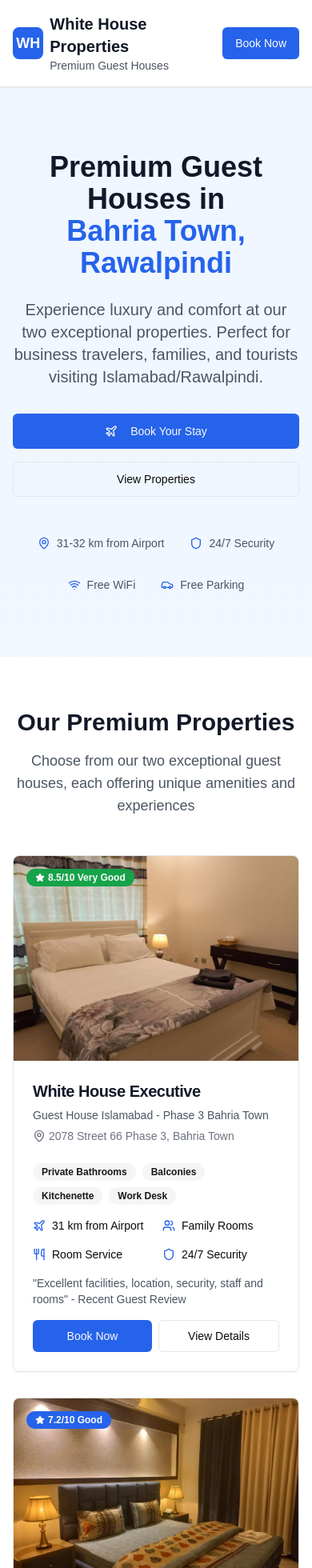
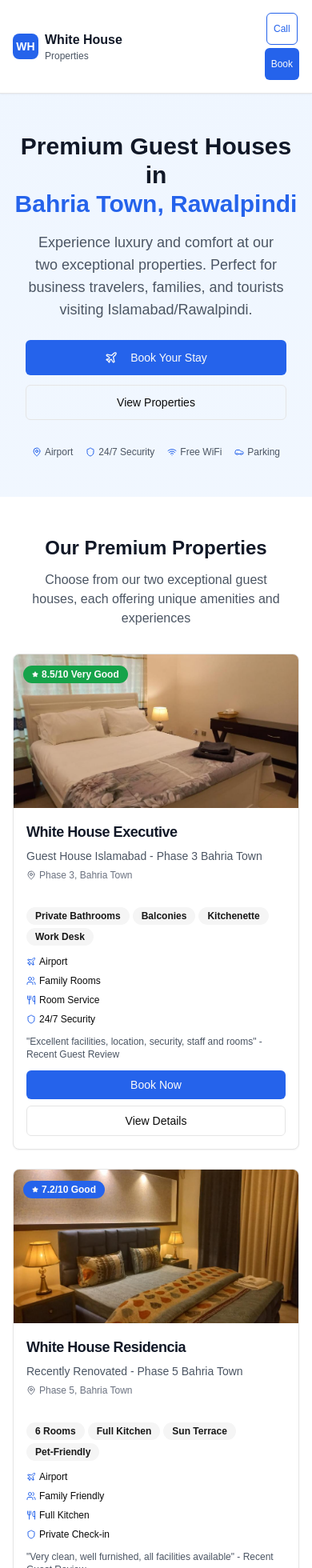
Before and after one commit to Khizar-Shahid/WhiteHouseProperties, a Next.js app: page / in a window 390 px wide. Shown: the top 1960 px of the page at 80% size. Built offline with nearby package versions, Linux system fonts and the light colour scheme.

Commit message:
Improve mobile responsiveness: fix button layout, add responsive text, optimize header for mobile devices

```diff
--- a/app/page.tsx
+++ b/app/page.tsx
@@ -16,12 +16,16 @@ export default function HomePage() {
         <div className="container mx-auto px-4 py-4">
           <div className="flex items-center justify-between">
             <div className="flex items-center space-x-2">
-              <div className="w-10 h-10 bg-blue-600 rounded-lg flex items-center justify-center">
-                <span className="text-white font-bold text-lg">WH</span>
+              <div className="w-8 h-8 md:w-10 md:h-10 bg-blue-600 rounded-lg flex items-center justify-center">
+                <span className="text-white font-bold text-sm md:text-lg">WH</span>
               </div>
-              <div>
-                <h1 className="text-xl font-bold text-gray-900">White House Properties</h1>
-                <p className="text-sm text-gray-600">Premium Guest Houses</p>
+              <div className="hidden sm:block">
+                <h1 className="text-lg md:text-xl font-bold text-gray-900">White House Properties</h1>
+                <p className="text-xs md:text-sm text-gray-600">Premium Guest Houses</p>
+              </div>
+              <div className="sm:hidden">
+                <h1 className="text-base font-bold text-gray-900">White House</h1>
+                <p className="text-xs text-gray-600">Properties</p>
               </div>
             </div>
             <nav className="hidden md:flex space-x-6">
@@ -38,31 +42,60 @@ export default function HomePage() {
                 Contact
               </Link>
             </nav>
-            <Button className="bg-blue-600 hover:bg-blue-700" onClick={() => openWhatsApp()}>Book Now</Button>
+            <div className="flex flex-col sm:flex-row items-center space-y-1 sm:space-y-0 sm:space-x-4">
+              <a href="tel:+923390097397">
+                <Button
+                  variant="outline"
+                  className="text-blue-600 hover:text-blue-700 hover:bg-blue-50 border-blue-600 text-xs md:text-sm px-2 md:px-4"
+                >
+                  <span className="hidden md:inline">Call Us: </span>
+                  <span className="md:hidden">Call</span>
+                </Button>
+              </a>
+              <Button
+                className="bg-blue-600 hover:bg-blue-700 text-xs md:text-sm px-2 md:px-4 min-w-fit"
+                onClick={() => {
+                  const link = document.createElement('a');
+                  link.href = 'tel:+923390097397';
+                  link.click();
+                }}
+              >
+                <span className="hidden sm:inline">Book Now</span>
+                <span className="sm:hidden">Book</span>
+              </Button>
+            </div>
           </div>
         </div>
       </header>
 
       {/* Hero Section */}
-      <section className="py-20 px-4">
+      <section className="py-12 md:py-20 px-4">
         <div className="container mx-auto text-center">
-          <h1 className="text-4xl md:text-6xl font-bold text-gray-900 mb-6">
+          <h1 className="text-3xl sm:text-4xl md:text-6xl font-bold text-gray-900 mb-4 md:mb-6">
             Premium Guest Houses in
             <span className="text-blue-600 block">Bahria Town, Rawalpindi</span>
           </h1>
-          <p className="text-xl text-gray-600 mb-8 max-w-3xl mx-auto">
+          <p className="text-lg md:text-xl text-gray-600 mb-6 md:mb-8 max-w-3xl mx-auto px-4">
             Experience luxury and comfort at our two exceptional properties. Perfect for business travelers, families,
             and tourists visiting Islamabad/Rawalpindi.
           </p>
-          <div className="flex flex-col sm:flex-row gap-4 justify-center">
-            <Button size="lg" className="bg-blue-600 hover:bg-blue-700 px-8 py-3" onClick={() => openWhatsApp()}>
-              <Plane className="w-5 h-5 mr-2" />
+          <div className="flex flex-col sm:flex-row gap-3 md:gap-4 justify-center px-4">
+            <Button
+              size="lg"
+              className="bg-blue-600 hover:bg-blue-700 px-6 md:px-8 py-3 w-full sm:w-auto"
+              onClick={() => {
+                const link = document.createElement('a');
+                link.href = 'tel:+923390097397';
+                link.click();
+              }}
+            >
+              <Plane className="w-4 h-4 md:w-5 md:h-5 mr-2" />
               Book Your Stay
             </Button>
             <Button
               size="lg"
               variant="outline"
-              className="px-8 py-3 bg-transparent"
+              className="px-6 md:px-8 py-3 bg-transparent w-full sm:w-auto"
               onClick={() => {
                 const section = document.getElementById('properties');
                 if (section) section.scrollIntoView({ behavior: 'smooth' });
@@ -71,94 +104,107 @@ export default function HomePage() {
               View Properties
             </Button>
           </div>
-          <div className="mt-12 flex flex-wrap justify-center gap-8 text-sm text-gray-600">
+          <div className="mt-8 md:mt-12 flex flex-wrap justify-center gap-4 md:gap-8 text-xs md:text-sm text-gray-600 px-4">
             <div className="flex items-center">
-              <MapPin className="w-4 h-4 mr-2 text-blue-600" />
-              31-32 km from Airport
+              <MapPin className="w-3 h-3 md:w-4 md:h-4 mr-1 md:mr-2 text-blue-600" />
+              <span className="hidden sm:inline">31-32 km from Airport</span>
+              <span className="sm:hidden">Airport</span>
             </div>
             <div className="flex items-center">
-              <Shield className="w-4 h-4 mr-2 text-blue-600" />
+              <Shield className="w-3 h-3 md:w-4 md:h-4 mr-1 md:mr-2 text-blue-600" />
               24/7 Security
             </div>
             <div className="flex items-center">
-              <Wifi className="w-4 h-4 mr-2 text-blue-600" />
+              <Wifi className="w-3 h-3 md:w-4 md:h-4 mr-1 md:mr-2 text-blue-600" />
               Free WiFi
             </div>
             <div className="flex items-center">
-              <Car className="w-4 h-4 mr-2 text-blue-600" />
-              Free Parking
+              <Car className="w-3 h-3 md:w-4 md:h-4 mr-1 md:mr-2 text-blue-600" />
+              <span className="hidden sm:inline">Free Parking</span>
+              <span className="sm:hidden">Parking</span>
             </div>
           </div>
         </div>
       </section>
 
       {/* Properties Section */}
-      <section id="properties" className="py-16 px-4 bg-white">
+      <section id="properties" className="py-12 md:py-16 px-4 bg-white">
         <div className="container mx-auto">
-          <div className="text-center mb-12">
-            <h2 className="text-3xl md:text-4xl font-bold text-gray-900 mb-4">Our Premium Properties</h2>
-            <p className="text-lg text-gray-600 max-w-2xl mx-auto">
+          <div className="text-center mb-8 md:mb-12">
+            <h2 className="text-2xl sm:text-3xl md:text-4xl font-bold text-gray-900 mb-3 md:mb-4">Our Premium Properties</h2>
+            <p className="text-base md:text-lg text-gray-600 max-w-2xl mx-auto px-4">
               Choose from our two exceptional guest houses, each offering unique amenities and experiences
             </p>
           </div>
 
-          <div className="grid md:grid-cols-2 gap-8 max-w-6xl mx-auto">
+          <div className="grid grid-cols-1 md:grid-cols-2 gap-6 md:gap-8 max-w-6xl mx-auto">
             {/* White House Executive */}
             <Card className="overflow-hidden hover:shadow-xl transition-shadow duration-300">
-              <div className="relative h-64">
+              <div className="relative h-48 md:h-64">
                 <Image
                   src="/images/white-house-executive.png"
                   alt="White House Executive - Premium Guest House Room"
                   fill
                   className="object-cover"
                 />
-                <div className="absolute top-4 left-4">
-                  <Badge className="bg-green-600 hover:bg-green-700">
-                    <Star className="w-3 h-3 mr-1 fill-current" />
+                <div className="absolute top-3 md:top-4 left-3 md:left-4">
+                  <Badge className="bg-green-600 hover:bg-green-700 text-xs">
+                    <Star className="w-2 h-2 md:w-3 md:h-3 mr-1 fill-current" />
                     8.5/10 Very Good
                   </Badge>
                 </div>
               </div>
-              <CardHeader>
-                <CardTitle className="text-xl text-gray-900">White House Executive</CardTitle>
-                <CardDescription className="text-gray-600">Guest House Islamabad - Phase 3 Bahria Town</CardDescription>
-                <div className="flex items-center text-sm text-gray-500 mt-2">
-                  <MapPin className="w-4 h-4 mr-1" />
-                  2078 Street 66 Phase 3, Bahria Town
+              <CardHeader className="p-4 md:p-6">
+                <CardTitle className="text-lg md:text-xl text-gray-900">White House Executive</CardTitle>
+                <CardDescription className="text-gray-600 text-sm md:text-base">Guest House Islamabad - Phase 3 Bahria Town</CardDescription>
+                <div className="flex items-center text-xs md:text-sm text-gray-500 mt-2">
+                  <MapPin className="w-3 h-3 md:w-4 md:h-4 mr-1" />
+                  <span className="hidden sm:inline">2078 Street 66 Phase 3, Bahria Town</span>
+                  <span className="sm:hidden">Phase 3, Bahria Town</span>
                 </div>
               </CardHeader>
-              <CardContent>
-                <div className="space-y-4">
-                  <div className="flex flex-wrap gap-2">
-                    <Badge variant="secondary">Private Bathrooms</Badge>
-                    <Badge variant="secondary">Balconies</Badge>
-                    <Badge variant="secondary">Kitchenette</Badge>
-                    <Badge variant="secondary">Work Desk</Badge>
+              <CardContent className="p-4 md:p-6">
+                <div className="space-y-3 md:space-y-4">
+                  <div className="flex flex-wrap gap-1 md:gap-2">
+                    <Badge variant="secondary" className="text-xs">Private Bathrooms</Badge>
+                    <Badge variant="secondary" className="text-xs">Balconies</Badge>
+                    <Badge variant="secondary" className="text-xs">Kitchenette</Badge>
+                    <Badge variant="secondary" className="text-xs">Work Desk</Badge>
                   </div>
-                  <div className="grid grid-cols-2 gap-4 text-sm">
+                  <div className="grid grid-cols-1 sm:grid-cols-2 gap-2 md:gap-4 text-xs md:text-sm">
                     <div className="flex items-center">
-                      <Plane className="w-4 h-4 mr-2 text-blue-600" />
-                      31 km from Airport
+                      <Plane className="w-3 h-3 md:w-4 md:h-4 mr-1 md:mr-2 text-blue-600" />
+                      <span className="hidden sm:inline">31 km from Airport</span>
+                      <span className="sm:hidden">Airport</span>
                     </div>
                     <div className="flex items-center">
-                      <Users className="w-4 h-4 mr-2 text-blue-600" />
+                      <Users className="w-3 h-3 md:w-4 md:h-4 mr-1 md:mr-2 text-blue-600" />
                       Family Rooms
                     </div>
                     <div className="flex items-center">
-                      <Utensils className="w-4 h-4 mr-2 text-blue-600" />
+                      <Utensils className="w-3 h-3 md:w-4 md:h-4 mr-1 md:mr-2 text-blue-600" />
                       Room Service
                     </div>
                     <div className="flex items-center">
-                      <Shield className="w-4 h-4 mr-2 text-blue-600" />
+                      <Shield className="w-3 h-3 md:w-4 md:h-4 mr-1 md:mr-2 text-blue-600" />
                       24/7 Security
                     </div>
                   </div>
-                  <p className="text-sm text-gray-600">
+                  <p className="text-xs md:text-sm text-gray-600">
                     "Excellent facilities, location, security, staff and rooms" - Recent Guest Review
                   </p>
-                  <div className="flex gap-2">
-                    <Button className="flex-1 bg-blue-600 hover:bg-blue-700" onClick={() => openWhatsApp("Hi! I'm interested in booking a room at White House Executive.")}>Book Now</Button>
-                    <Button variant="outline" className="flex-1 bg-transparent">
+                  <div className="flex flex-col sm:flex-row gap-2">
+                    <Button
+                      className="flex-1 bg-blue-600 hover:bg-blue-700 text-sm"
+                      onClick={() => {
+                        const link = document.createElement('a');
+                        link.href = 'tel:+923390097397';
+                        link.click();
+                      }}
+                    >
+                      Book Now
+                    </Button>
+                    <Button variant="outline" className="flex-1 bg-transparent text-sm">
                       View Details
                     </Button>
                   </div>
@@ -168,60 +214,71 @@ export default function HomePage() {
 
             {/* White House Residencia */}
             <Card className="overflow-hidden hover:shadow-xl transition-shadow duration-300">
-              <div className="relative h-64">
+              <div className="relative h-48 md:h-64">
                 <Image
                   src="/images/white-house-residencia.png"
                   alt="White House Residencia - Modern Guest House Room"
                   fill
                   className="object-cover"
                 />
-                <div className="absolute top-4 left-4">
-                  <Badge className="bg-blue-600 hover:bg-blue-700">
-                    <Star className="w-3 h-3 mr-1 fill-current" />
+                <div className="absolute top-3 md:top-4 left-3 md:left-4">
+                  <Badge className="bg-blue-600 hover:bg-blue-700 text-xs">
+                    <Star className="w-2 h-2 md:w-3 md:h-3 mr-1 fill-current" />
                     7.2/10 Good
                   </Badge>
                 </div>
               </div>
-              <CardHeader>
-                <CardTitle className="text-xl text-gray-900">White House Residencia</CardTitle>
-                <CardDescription className="text-gray-600">Recently Renovated - Phase 5 Bahria Town</CardDescription>
-                <div className="flex items-center text-sm text-gray-500 mt-2">
-                  <MapPin className="w-4 h-4 mr-1" />
-                  House No 1077, Street 23, Phase 5
+              <CardHeader className="p-4 md:p-6">
+                <CardTitle className="text-lg md:text-xl text-gray-900">White House Residencia</CardTitle>
+                <CardDescription className="text-gray-600 text-sm md:text-base">Recently Renovated - Phase 5 Bahria Town</CardDescription>
+                <div className="flex items-center text-xs md:text-sm text-gray-500 mt-2">
+                  <MapPin className="w-3 h-3 md:w-4 md:h-4 mr-1" />
+                  <span className="hidden sm:inline">House No 1077, Street 23, Phase 5</span>
+                  <span className="sm:hidden">Phase 5, Bahria Town</span>
                 </div>
               </CardHeader>
-              <CardContent>
-                <div className="space-y-4">
-                  <div className="flex flex-wrap gap-2">
-                    <Badge variant="secondary">6 Rooms</Badge>
-                    <Badge variant="secondary">Full Kitchen</Badge>
-                    <Badge variant="secondary">Sun Terrace</Badge>
-                    <Badge variant="secondary">Pet-Friendly</Badge>
+              <CardContent className="p-4 md:p-6">
+                <div className="space-y-3 md:space-y-4">
+                  <div className="flex flex-wrap gap-1 md:gap-2">
+                    <Badge variant="secondary" className="text-xs">6 Rooms</Badge>
+                    <Badge variant="secondary" className="text-xs">Full Kitchen</Badge>
+                    <Badge variant="secondary" className="text-xs">Sun Terrace</Badge>
+                    <Badge variant="secondary" className="text-xs">Pet-Friendly</Badge>
                   </div>
-                  <div className="grid grid-cols-2 gap-4 text-sm">
+                  <div className="grid grid-cols-1 sm:grid-cols-2 gap-2 md:gap-4 text-xs md:text-sm">
                     <div className="flex items-center">
-                      <Plane className="w-4 h-4 mr-2 text-blue-600" />
-                      32 km from Airport
+                      <Plane className="w-3 h-3 md:w-4 md:h-4 mr-1 md:mr-2 text-blue-600" />
+                      <span className="hidden sm:inline">32 km from Airport</span>
+                      <span className="sm:hidden">Airport</span>
                     </div>
                     <div className="flex items-center">
-                      <Users className="w-4 h-4 mr-2 text-blue-600" />
+                      <Users className="w-3 h-3 md:w-4 md:h-4 mr-1 md:mr-2 text-blue-600" />
                       Family Friendly
                     </div>
                     <div className="flex items-center">
-                      <Utensils className="w-4 h-4 mr-2 text-blue-600" />
+                      <Utensils className="w-3 h-3 md:w-4 md:h-4 mr-1 md:mr-2 text-blue-600" />
                       Full Kitchen
                     </div>
                     <div className="flex items-center">
-                      <Shield className="w-4 h-4 mr-2 text-blue-600" />
+                      <Shield className="w-3 h-3 md:w-4 md:h-4 mr-1 md:mr-2 text-blue-600" />
                       Private Check-in
                     </div>
                   </div>
-                  <p className="text-sm text-gray-600">
+                  <p className="text-xs md:text-sm text-gray-600">
                     "Very clean, well furnished, all facilities available" - Recent Guest Review
                   </p>
-                  <div className="flex gap-2">
-                    <Button className="flex-1 bg-blue-600 hover:bg-blue-700" onClick={() => openWhatsApp("Hi! I'm interested in booking a room at White House Residencia.")}>Book Now</Button>
-                    <Button variant="outline" className="flex-1 bg-transparent">
+                  <div className="flex flex-col sm:flex-row gap-2">
+                    <Button
+                      className="flex-1 bg-blue-600 hover:bg-blue-700 text-sm"
+                      onClick={() => {
+                        const link = document.createElement('a');
+                        link.href = 'tel:+923390097397';
+                        link.click();
+                      }}
+                    >
+                      Book Now
+                    </Button>
+                    <Button variant="outline" className="flex-1 bg-transparent text-sm">
                       View Details
                     </Button>
                   </div>
@@ -233,14 +290,14 @@ export default function HomePage() {
       </section>
 
       {/* Amenities Section */}
-      <section id="amenities" className="py-16 px-4 bg-gray-50">
+      <section id="amenities" className="py-12 md:py-16 px-4 bg-gray-50">
         <div className="container mx-auto">
-          <div className="text-center mb-12">
-            <h2 className="text-3xl md:text-4xl font-bold text-gray-900 mb-4">Premium Amenities</h2>
-            <p className="text-lg text-gray-600">Everything you need for a comfortable stay</p>
+          <div className="text-center mb-8 md:mb-12">
+            <h2 className="text-2xl sm:text-3xl md:text-4xl font-bold text-gray-900 mb-3 md:mb-4">Premium Amenities</h2>
+            <p className="text-base md:text-lg text-gray-600">Everything you need for a comfortable stay</p>
           </div>
 
-          <div className="grid md:grid-cols-3 lg:grid-cols-4 gap-6 max-w-4xl mx-auto">
+          <div className="grid grid-cols-2 sm:grid-cols-3 lg:grid-cols-4 gap-4 md:gap-6 max-w-4xl mx-auto">
             {[
               { icon: Shield, title: "24/7 Security", desc: "Full-day security with CCTV" },
               { icon: Wifi, title: "Free WiFi", desc: "High-speed internet access" },
@@ -253,11 +310,11 @@ export default function HomePage() {
             ].map((amenity, index) => (
               <div
                 key={index}
-                className="text-center p-6 bg-white rounded-lg shadow-sm hover:shadow-md transition-shadow"
+                className="text-center p-4 md:p-6 bg-white rounded-lg shadow-sm hover:shadow-md transition-shadow"
               >
-                <amenity.icon className="w-8 h-8 text-blue-600 mx-auto mb-3" />
-                <h3 className="font-semibold text-gray-900 mb-2">{amenity.title}</h3>
-                <p className="text-sm text-gray-600">{amenity.desc}</p>
+                <amenity.icon className="w-6 h-6 md:w-8 md:h-8 text-blue-600 mx-auto mb-2 md:mb-3" />
+                <h3 className="font-semibold text-gray-900 mb-1 md:mb-2 text-sm md:text-base">{amenity.title}</h3>
+                <p className="text-xs md:text-sm text-gray-600">{amenity.desc}</p>
               </div>
             ))}
           </div>
@@ -334,34 +391,47 @@ export default function HomePage() {
       </section>
 
       {/* Contact Section */}
-      <section id="contact" className="py-16 px-4 bg-blue-600 text-white">
+      <section id="contact" className="py-12 md:py-16 px-4 bg-blue-600 text-white">
         <div className="container mx-auto text-center">
-          <h2 className="text-3xl md:text-4xl font-bold mb-4">Ready to Book Your Stay?</h2>
-          <p className="text-xl mb-8 opacity-90">Contact us directly or book online for the best rates</p>
-          <div className="flex flex-col sm:flex-row gap-4 justify-center max-w-md mx-auto">
-            <Button size="lg" className="bg-white text-blue-600 hover:bg-gray-100 flex-1">
+          <h2 className="text-2xl sm:text-3xl md:text-4xl font-bold mb-3 md:mb-4">Ready to Book Your Stay?</h2>
+          <p className="text-lg md:text-xl mb-6 md:mb-8 opacity-90 px-4">Contact us directly or book online for the best rates</p>
+          <div className="flex flex-col sm:flex-row gap-3 md:gap-4 justify-center max-w-md mx-auto px-4">
+            <Button
+              size="lg"
+              className="bg-white text-blue-600 hover:bg-gray-100 flex-1 text-sm md:text-base"
+              onClick={() => {
+                const link = document.createElement('a');
+                link.href = 'tel:+923390097397';
+                link.click();
+              }}
+            >
               WhatsApp Booking
             </Button>
             <Button
               size="lg"
               variant="outline"
-              className="border-white text-white hover:bg-white hover:text-blue-600 flex-1 bg-transparent"
+              className="border-white text-white hover:bg-white hover:text-blue-600 flex-1 bg-transparent text-sm md:text-base"
+              onClick={() => {
+                const link = document.createElement('a');
+                link.href = 'tel:+923390097397';
+                link.click();
+              }}
             >
               Call Now
             </Button>
           </div>
-          <div className="mt-8 grid md:grid-cols-2 gap-8 max-w-2xl mx-auto text-left">
+          <div className="mt-6 md:mt-8 grid grid-cols-1 md:grid-cols-2 gap-6 md:gap-8 max-w-2xl mx-auto text-left px-4">
             <div>
-              <h3 className="font-semibold mb-2">White House Executive</h3>
-              <p className="text-sm opacity-90">Host: Zeeshan</p>
-              <p className="text-sm opacity-90">Phase 3, Bahria Town</p>
-              <p className="text-sm opacity-90">Rating: 8.5/10 (46 reviews)</p>
+              <h3 className="font-semibold mb-2 text-sm md:text-base">White House Executive</h3>
+              <p className="text-xs md:text-sm opacity-90">Host: Zeeshan</p>
+              <p className="text-xs md:text-sm opacity-90">Phase 3, Bahria Town</p>
+              <p className="text-xs md:text-sm opacity-90">Rating: 8.5/10 (46 reviews)</p>
             </div>
             <div>
-              <h3 className="font-semibold mb-2">White House Residencia</h3>
-              <p className="text-sm opacity-90">Host: Talha</p>
-              <p className="text-sm opacity-90">Phase 5, Bahria Town</p>
-              <p className="text-sm opacity-90">Rating: 7.2/10 (51 reviews)</p>
+              <h3 className="font-semibold mb-2 text-sm md:text-base">White House Residencia</h3>
+              <p className="text-xs md:text-sm opacity-90">Host: Talha</p>
+              <p className="text-xs md:text-sm opacity-90">Phase 5, Bahria Town</p>
+              <p className="text-xs md:text-sm opacity-90">Rating: 7.2/10 (51 reviews)</p>
             </div>
           </div>
         </div>
```
